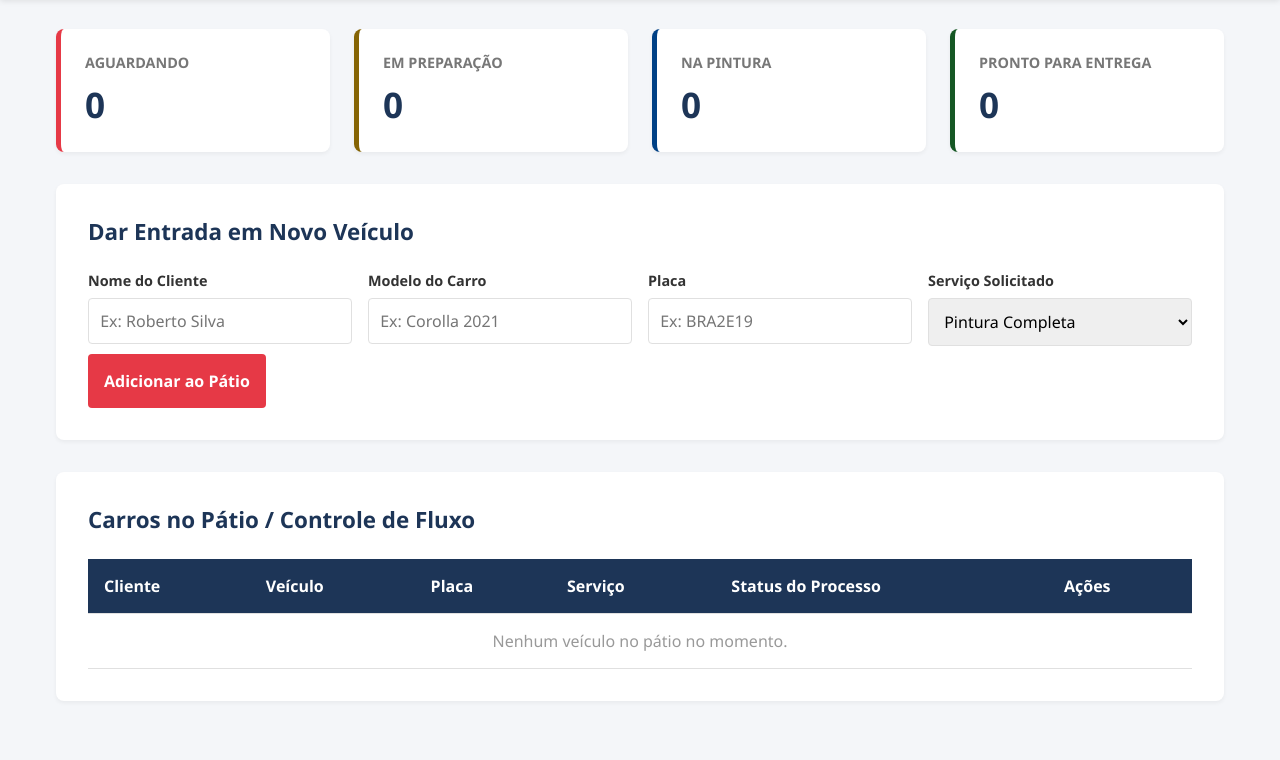
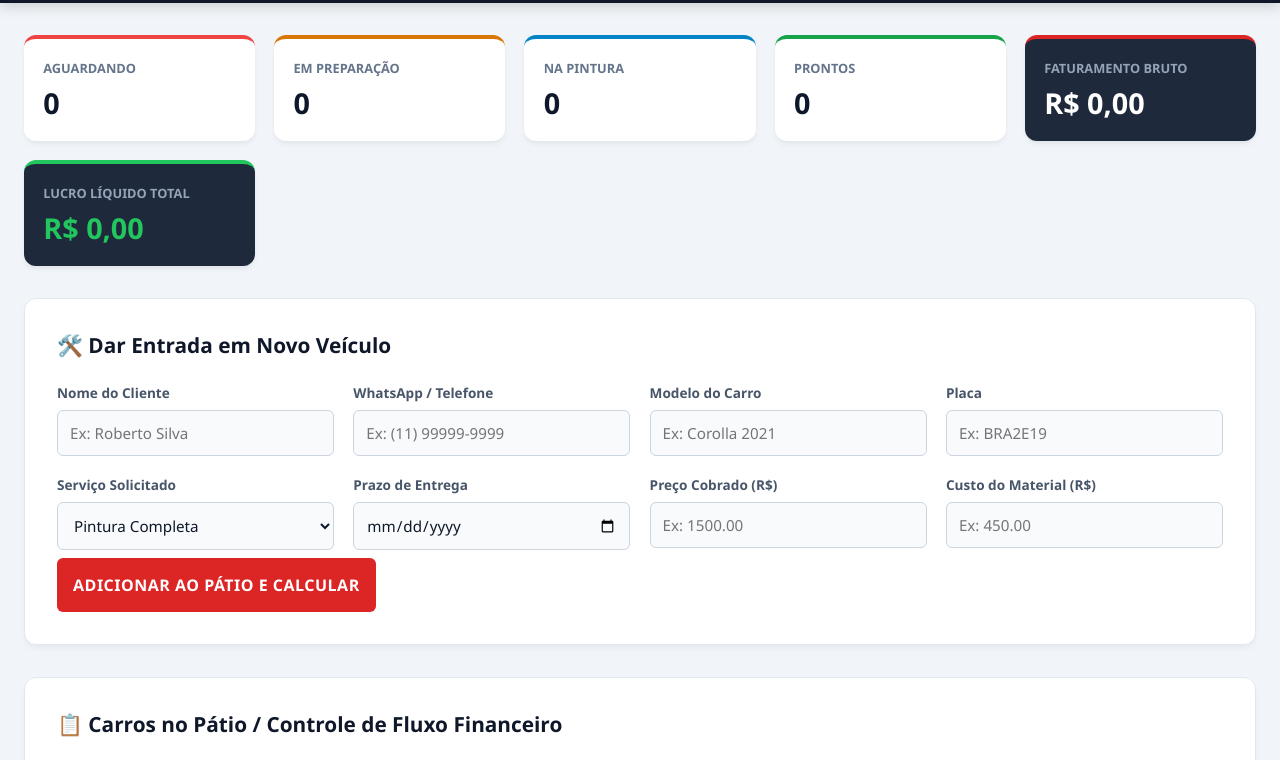
Before and after one commit to Bield-04/Fb-Pinturas, a plain HTML site: page index.html in a window 1280 px wide. Shown: the part 74-834 px from the top of the page. Before the commit the page ends 807 px from the top, so only its background shows below. Drawn offline with Linux system fonts and the light colour scheme.

Commit message:
Add files via upload

```diff
--- a/index.html
+++ b/index.html
@@ -3,7 +3,7 @@
 <head>
     <meta charset="UTF-8">
     <meta name="viewport" content="width=device-width, initial-scale=1.0">
-    <title>FB Pinturas - Sistema de Gerenciamento</title>
+    <title>FB Pinturas - Sistema de Gerenciamento VIP</title>
     <style>
         * {
             margin: 0;
@@ -13,92 +13,128 @@
         }
 
         :root {
-            --primary: #e63946;
-            --dark: #1d3557;
-            --light: #f8f9fa;
-            --border: #e0e0e0;
+            --primary: #dc2626;
+            --primary-hover: #b91c1c;
+            --dark: #0f172a;
+            --dark-light: #1e293b;
+            --light: #f8fafc;
+            --border: #cbd5e1;
+            --success: #15803d;
+            --success-light: #dcfce7;
         }
 
         body {
-            background-color: #f4f6f9;
-            color: #333;
+            background-color: #f1f5f9;
+            color: #334155;
         }
 
         /* Cabeçalho */
         header {
             background-color: var(--dark);
             color: white;
-            padding: 1rem 2rem;
+            padding: 1.2rem 2rem;
             display: flex;
             justify-content: space-between;
             align-items: center;
-            box-shadow: 0 4px 6px rgba(0,0,0,0.1);
+            box-shadow: 0 4px 12px rgba(0,0,0,0.15);
         }
 
         header h1 {
             font-size: 1.8rem;
+            font-weight: 800;
+            letter-spacing: 1px;
+        }
+
+        header h1 span {
             color: var(--primary);
         }
 
-        header span {
-            color: white;
+        header .version {
+            background-color: var(--dark-light);
+            padding: 0.4rem 0.8rem;
+            border-radius: 20px;
+            font-size: 0.85rem;
+            font-weight: 500;
+            border: 1px solid #334155;
         }
 
         /* Container Principal */
         .container {
-            max-width: 1200px;
+            max-width: 1300px;
             margin: 2rem auto;
-            padding: 0 1rem;
+            padding: 0 1.5rem;
         }
 
-        /* Painel de Status (Dashboard) */
+        /* Grid de Estatísticas e Financeiro */
         .dashboard-grid {
             display: grid;
-            grid-template-columns: repeat(auto-fit, minmax(220px, 1fr));
-            gap: 1.5rem;
+            grid-template-columns: repeat(auto-fit, minmax(200px, 1fr));
+            gap: 1.2rem;
             margin-bottom: 2rem;
         }
 
         .card {
             background: white;
-            padding: 1.5rem;
-            border-radius: 8px;
-            box-shadow: 0 2px 4px rgba(0,0,0,0.05);
-            border-left: 5px solid #ccc;
+            padding: 1.2rem;
+            border-radius: 12px;
+            box-shadow: 0 4px 6px -1px rgba(0,0,0,0.05), 0 2px 4px -1px rgba(0,0,0,0.03);
+            border-top: 4px solid #cbd5e1;
+            transition: transform 0.2s;
+        }
+
+        .card:hover {
+            transform: translateY(-2px);
         }
 
         .card h3 {
-            font-size: 0.9rem;
+            font-size: 0.8rem;
             text-transform: uppercase;
-            color: #777;
-            margin-bottom: 0.5rem;
+            color: #64748b;
+            margin-bottom: 0.4rem;
+            font-weight: 700;
         }
 
         .card .number {
-            font-size: 2.2rem;
-            font-weight: bold;
+            font-size: 1.8rem;
+            font-weight: 800;
             color: var(--dark);
         }
 
-        /* Formulário de Cadastro */
-        .form-section {
+        /* Estilos específicos dos cards financeiros */
+        .card-financial {
+            background: var(--dark-light);
+            color: white;
+            border-top: 4px solid var(--primary);
+        }
+        .card-financial h3 { color: #94a3b8; }
+        .card-financial .number { color: white; }
+        .card-lucro { border-top: 4px solid #22c55e; }
+        .card-lucro .number { color: #22c55e; }
+
+        /* Formulários e Tabelas */
+        .section-box {
             background: white;
             padding: 2rem;
-            border-radius: 8px;
-            box-shadow: 0 2px 4px rgba(0,0,0,0.05);
+            border-radius: 12px;
+            box-shadow: 0 4px 6px -1px rgba(0,0,0,0.05);
             margin-bottom: 2rem;
+            border: 1px solid #e2e8f0;
         }
 
-        .form-section h2 {
+        .section-box h2 {
             margin-bottom: 1.5rem;
             color: var(--dark);
-            font-size: 1.4rem;
+            font-size: 1.3rem;
+            font-weight: 700;
+            display: flex;
+            align-items: center;
+            gap: 0.5rem;
         }
 
         .form-grid {
             display: grid;
-            grid-template-columns: repeat(auto-fit, minmax(200px, 1fr));
-            gap: 1rem;
+            grid-template-columns: repeat(auto-fit, minmax(220px, 1fr));
+            gap: 1.2rem;
         }
 
         .form-group {
@@ -108,20 +144,26 @@
 
         .form-group label {
             margin-bottom: 0.5rem;
-            font-size: 0.9rem;
+            font-size: 0.85rem;
             font-weight: 600;
+            color: #475569;
         }
 
         .form-group input, .form-group select {
-            padding: 0.7rem;
+            padding: 0.75rem;
             border: 1px solid var(--border);
-            border-radius: 4px;
+            border-radius: 6px;
             outline: none;
-            font-size: 1rem;
+            font-size: 0.95rem;
+            color: var(--dark);
+            background-color: #f8fafc;
+            transition: all 0.2s;
         }
 
         .form-group input:focus, .form-group select:focus {
             border-color: var(--primary);
+            background-color: white;
+            box-shadow: 0 0 0 3px rgba(220, 38, 38, 0.15);
         }
 
         button.btn-add {
@@ -131,79 +173,101 @@
             border: none;
             padding: 1rem;
             font-size: 1rem;
-            font-weight: bold;
-            border-radius: 4px;
+            font-weight: 700;
+            border-radius: 6px;
             cursor: pointer;
-            transition: background 0.3s;
+            transition: background 0.2s;
             margin-top: 0.5rem;
+            text-transform: uppercase;
+            letter-spacing: 0.5px;
         }
 
         button.btn-add:hover {
-            background-color: #c92a3a;
+            background-color: var(--primary-hover);
         }
 
-        /* Tabela de Gerenciamento */
-        .table-section {
-            background: white;
-            padding: 2rem;
-            border-radius: 8px;
-            box-shadow: 0 2px 4px rgba(0,0,0,0.05);
-        }
-
-        .table-section h2 {
-            margin-bottom: 1.5rem;
-            color: var(--dark);
-            font-size: 1.4rem;
-        }
-
+        /* Tabela Dinâmica */
         .table-responsive {
             overflow-x: auto;
+            border-radius: 8px;
+            border: 1px solid #e2e8f0;
         }
 
         table {
             width: 100%;
             border-collapse: collapse;
             text-align: left;
+            font-size: 0.95rem;
         }
 
         th, td {
             padding: 1rem;
-            border-bottom: 1px solid var(--border);
+            border-bottom: 1px solid #e2e8f0;
         }
 
         th {
-            background-color: var(--dark);
-            color: white;
+            background-color: #f1f5f9;
+            color: #475569;
+            font-weight: 700;
+            text-transform: uppercase;
+            font-size: 0.8rem;
+            letter-spacing: 0.5px;
         }
 
-        /* Estilização dos Seletores de Status na Tabela */
-        .status-select {
-            padding: 0.4rem;
-            border-radius: 4px;
-            font-weight: bold;
-            border: 1px solid #ccc;
-            cursor: pointer;
+        tr:hover {
+            background-color: #f8fafc;
         }
 
-        .status-aguardando { background-color: #ffe3e3; color: #e63946; }
-        .status-preparacao { background-color: #fff3cd; color: #856404; }
-        .status-pintura { background-color: #cce5ff; color: #004085; }
-        .status-pronto { background-color: #d4edda; color: #155724; }
+        /* Badges e Status */
+        .status-select {
+            padding: 0.5rem;
+            border-radius: 6px;
+            font-weight: 700;
+            border: none;
+            cursor: pointer;
+            font-size: 0.85rem;
+            width: 100%;
+        }
 
-        /* Botão de Deletar/Dar Baixa */
+        .status-aguardando { background-color: #fee2e2; color: #ef4444; }
+        .status-preparacao { background-color: #fef3c7; color: #d97706; }
+        .status-pintura { background-color: #e0f2fe; color: #0284c7; }
+        .status-pronto { background-color: var(--success-light); color: var(--success); }
+
+        .badge-info {
+            display: block;
+            font-size: 0.8rem;
+            color: #64748b;
+            margin-top: 0.2rem;
+        }
+
         .btn-delete {
-            background-color: #6c757d;
+            background-color: #ef4444;
             color: white;
             border: none;
-            padding: 0.4rem 0.8rem;
-            border-radius: 4px;
+            padding: 0.5rem 0.8rem;
+            border-radius: 6px;
             cursor: pointer;
-            font-weight: bold;
+            font-weight: 600;
+            font-size: 0.85rem;
             transition: background 0.2s;
         }
 
         .btn-delete:hover {
-            background-color: #dc3545;
+            background-color: #b91c1c;
+        }
+
+        .text-money {
+            font-weight: 700;
+            color: var(--dark);
+        }
+        .text-expense {
+            color: #ef4444;
+            font-size: 0.85rem;
+        }
+        .text-profit {
+            color: #16a34a;
+            font-weight: 700;
         }
     </style>
 </head>
@@ -211,37 +275,49 @@
 
     <header>
         <h1>FB <span>Pinturas</span></h1>
-        <span style="font-weight: 500;">Painel Operacional v2.0</span>
+        <div class="version">Painel Operacional v3.0</div>
     </header>
 
     <div class="container">
 
         <div class="dashboard-grid">
-            <div class="card" style="border-left-color: #e63946;">
+            <div class="card" style="border-top-color: #ef4444;">
                 <h3>Aguardando</h3>
                 <div class="number" id="count-aguardando">0</div>
             </div>
-            <div class="card" style="border-left-color: #856404;">
+            <div class="card" style="border-top-color: #d97706;">
                 <h3>Em Preparação</h3>
                 <div class="number" id="count-preparacao">0</div>
             </div>
-            <div class="card" style="border-left-color: #004085;">
+            <div class="card" style="border-top-color: #0284c7;">
                 <h3>Na Pintura</h3>
                 <div class="number" id="count-pintura">0</div>
             </div>
-            <div class="card" style="border-left-color: #155724;">
-                <h3>Pronto para Entrega</h3>
+            <div class="card" style="border-top-color: #16a34a;">
+                <h3>Prontos</h3>
                 <div class="number" id="count-pronto">0</div>
+            </div>
+            <div class="card card-financial">
+                <h3>Faturamento Bruto</h3>
+                <div class="number" id="finance-bruto">R$ 0,00</div>
+            </div>
+            <div class="card card-financial card-lucro">
+                <h3>Lucro Líquido Total</h3>
+                <div class="number" id="finance-lucro">R$ 0,00</div>
             </div>
         </div>
 
-        <div class="form-section">
-            <h2>Dar Entrada em Novo Veículo</h2>
+        <div class="section-box">
+            <h2>🛠️ Dar Entrada em Novo Veículo</h2>
             <form id="cadastro-veiculo">
                 <div class="form-grid">
                     <div class="form-group">
                         <label for="cliente">Nome do Cliente</label>
                         <input type="text" id="cliente" placeholder="Ex: Roberto Silva" required>
+                    </div>
+                    <div class="form-group">
+                        <label for="telefone">WhatsApp / Telefone</label>
+                        <input type="tel" id="telefone" placeholder="Ex: (11) 99999-9999" required>
                     </div>
                     <div class="form-group">
                         <label for="veiculo">Modelo do Carro</label>
@@ -255,27 +331,40 @@
                         <label for="servico">Serviço Solicitado</label>
                         <select id="servico">
                             <option value="Pintura Completa">Pintura Completa</option>
-                            <option value="Pintura de Peça">Pintura de Peça (Parachoque/Porta)</option>
+                            <option value="Pintura de Peça">Pintura de Peça</option>
                             <option value="Funilaria / Martelinho">Funilaria / Martelinho</option>
                             <option value="Polimento Cristalizado">Polimento Cristalizado</option>
                             <option value="Retoque Rápido">Retoque Rápido</option>
                         </select>
                     </div>
+                    <div class="form-group">
+                        <label for="prazo">Prazo de Entrega</label>
+                        <input type="date" id="prazo" required>
+                    </div>
+                    <div class="form-group">
+                        <label for="preco_servico">Preço Cobrado (R$)</label>
+                        <input type="number" id="preco_servico" step="0.01" placeholder="Ex: 1500.00" required>
+                    </div>
+                    <div class="form-group">
+                        <label for="custo_material">Custo do Material (R$)</label>
+                        <input type="number" id="custo_material" step="0.01" placeholder="Ex: 450.00" required>
+                    </div>
                 </div>
-                <button type="submit" class="btn-add">Adicionar ao Pátio</button>
+                <button type="submit" class="btn-add">Adicionar ao Pátio e Calcular</button>
             </form>
         </div>
 
-        <div class="table-section">
-            <h2>Carros no Pátio / Controle de Fluxo</h2>
+        <div class="section-box">
+            <h2>📋 Carros no Pátio / Controle de Fluxo Financeiro</h2>
             <div class="table-responsive">
                 <table>
                     <thead>
                         <tr>
-                            <th>Cliente</th>
-                            <th>Veículo</th>
-                            <th>Placa</th>
-                            <th>Serviço</th>
+                            <th>Cliente / Contato</th>
+                            <th>Veículo / Placa</th>
+                            <th>Serviço / Prazo</th>
+                            <th>Valores (Preço / Mat.)</th>
+                            <th>Lucro Individual</th>
                             <th>Status do Processo</th>
                             <th>Ações</th>
                         </tr>
@@ -289,41 +378,52 @@
     </div>
 
     <script>
-        // Array principal que guardará os veículos em memória
         let veiculos = JSON.parse(localStorage.getItem('fb_pinturas_veiculos')) || [];
 
-        // Elementos do DOM
         const form = document.getElementById('cadastro-veiculo');
         const tabelaCorpo = document.getElementById('tabela-corpo');
 
-        // Função para salvar no LocalStorage do navegador
         function salvarDados() {
             localStorage.setItem('fb_pinturas_veiculos', JSON.stringify(veiculos));
             atualizarPainel();
         }
 
-        // Função para atualizar os números do topo (Dashboard)
+        // Formata os números para a moeda Real Brasileira
+        function formatarMoeda(valor) {
+            return parseFloat(valor).toLocaleString('pt-BR', { style: 'currency', currency: 'BRL' });
+        }
+
+        // Formata datas do padrão americano para o brasileiro (DD/MM/AAAA)
+        function formatarData(dataString) {
+            if(!dataString) return '-';
+            const partes = dataString.split('-');
+            return `${partes[2]}/${partes[1]}/${partes[0]}`;
+        }
+
         function atualizarPainel() {
-            const contadores = {
-                'Aguardando': 0,
-                'Preparação': 0,
-                'Pintura': 0,
-                'Pronto': 0
-            };
+            const contadores = { 'Aguardando': 0, 'Preparação': 0, 'Pintura': 0, 'Pronto': 0 };
+            let totalBruto = 0;
+            let totalCustoMaterial = 0;
 
             veiculos.forEach(v => {
-                if (contadores[v.status] !== undefined) {
-                    contadores[v.status]++;
-                }
+                if (contadores[v.status] !== undefined) contadores[v.status]++;
+
+                // Soma os valores financeiros globais
+                totalBruto += parseFloat(v.preco_servico || 0);
+                totalCustoMaterial += parseFloat(v.custo_material || 0);
             });
 
+            // Atualiza contadores visuais
             document.getElementById('count-aguardando').innerText = contadores['Aguardando'];
             document.getElementById('count-preparacao').innerText = contadores['Preparação'];
             document.getElementById('count-pintura').innerText = contadores['Pintura'];
             document.getElementById('count-pronto').innerText = contadores['Pronto'];
+
+            // Atualiza os lucros e faturamento no Dashboard
+            document.getElementById('finance-bruto').innerText = formatarMoeda(totalBruto);
+            document.getElementById('finance-lucro').innerText = formatarMoeda(totalBruto - totalCustoMaterial);
         }
 
-        // Função para colorir o fundo do seletor baseado no status selecionado
         function obterClasseStatus(status) {
             switch(status) {
                 case 'Aguardando': return 'status-aguardando';
@@ -334,24 +434,41 @@
             }
         }
 
-        // Função para renderizar a tabela na tela
         function renderizarTabela() {
             tabelaCorpo.innerHTML = '';
 
             if (veiculos.length === 0) {
-                tabelaCorpo.innerHTML = `<tr><td colspan="6" style="text-align:center; color:#999;">Nenhum veículo no pátio no momento.</td></tr>`;
+                tabelaCorpo.innerHTML = `<tr><td colspan="7" style="text-align:center; color:#64748b; padding: 2rem;">Nenhum veículo no pátio registrado.</td></tr>`;
                 atualizarPainel();
                 return;
             }
 
             veiculos.forEach((veiculo, index) => {
                 const tr = document.createElement('tr');
+                const preco = parseFloat(veiculo.preco_servico || 0);
+                const custo = parseFloat(veiculo.custo_material || 0);
+                const lucroIndividual = preco - custo;
 
                 tr.innerHTML = `
-                    <td><strong>${veiculo.cliente}</strong></td>
-                    <td>${veiculo.veiculo}</td>
-                    <td><span style="font-family: monospace; background:#eee; padding:2px 6px; border-radius:4px;">${veiculo.placa.toUpperCase()}</span></td>
-                    <td>${veiculo.servico}</td>
+                    <td>
+                        <strong>${veiculo.cliente}</strong>
+                        <span class="badge-info">📞 ${veiculo.telefone}</span>
+                    </td>
+                    <td>
+                        <strong>${veiculo.veiculo}</strong>
+                        <span class="badge-info"><span style="font-family: monospace; background:#e2e8f0; padding:2px 6px; border-radius:4px; color:#334155;">${veiculo.placa.toUpperCase()}</span></span>
+                    </td>
+                    <td>
+                        ${veiculo.servico}
+                        <span class="badge-info" style="color: #ef4444; font-weight: 600;">📅 Prazo: ${formatarData(veiculo.prazo)}</span>
+                    </td>
+                    <td>
+                        <div class="text-money">${formatarMoeda(preco)}</div>
+                        <div class="text-expense">Material: -${formatarMoeda(custo)}</div>
+                    </td>
+                    <td>
+                        <span class="text-profit">${formatarMoeda(lucroIndividual)}</span>
+                    </td>
                     <td>
                         <select class="status-select ${obterClasseStatus(veiculo.status)}" onchange="mudarStatus(${index}, this.value)">
                             <option value="Aguardando" ${veiculo.status === 'Aguardando' ? 'selected' : ''}>Aguardando</option>
@@ -364,23 +481,25 @@
                         <button class="btn-delete" onclick="removerVeiculo(${index})">Dar Baixa</button>
                     </td>
                 `;
-
                 tabelaCorpo.appendChild(tr);
             });
 
             atualizarPainel();
         }
 
-        // Função para cadastrar novo carro
         form.addEventListener('submit', function(e) {
             e.preventDefault();
 
             const novoVeiculo = {
                 cliente: document.getElementById('cliente').value,
+                telefone: document.getElementById('telefone').value,
                 veiculo: document.getElementById('veiculo').value,
                 placa: document.getElementById('placa').value,
                 servico: document.getElementById('servico').value,
-                status: 'Aguardando' // Todo carro entra como aguardando
+                prazo: document.getElementById('prazo').value,
+                preco_servico: document.getElementById('preco_servico').value,
+                custo_material: document.getElementById('custo_material').value,
+                status: 'Aguardando'
             };
 
             veiculos.push(novoVeiculo);
@@ -389,23 +508,21 @@
             form.reset();
         });
 
-        // Função disparada ao alterar o Select de status na tabela
         window.mudarStatus = function(index, novoStatus) {
             veiculos[index].status = novoStatus;
             salvarDados();
-            renderizarTabela(); // Recarrega para aplicar as novas cores de fundo
+            renderizarTabela();
         }
 
-        // Função para remover veículo (Dar baixa/entregar)
         window.removerVeiculo = function(index) {
-            if (confirm("Deseja dar baixa e remover este veículo do sistema?")) {
+            if (confirm("Deseja dar baixa e remover este veículo do sistema? (O faturamento total será recalculado)")) {
                 veiculos.splice(index, 1);
                 salvarDados();
                 renderizarTabela();
             }
         }
 
-        // Inicialização do sistema na tela
+        // Inicialização automática do layout carregado
         renderizarTabela();
     </script>
 </body>
```
